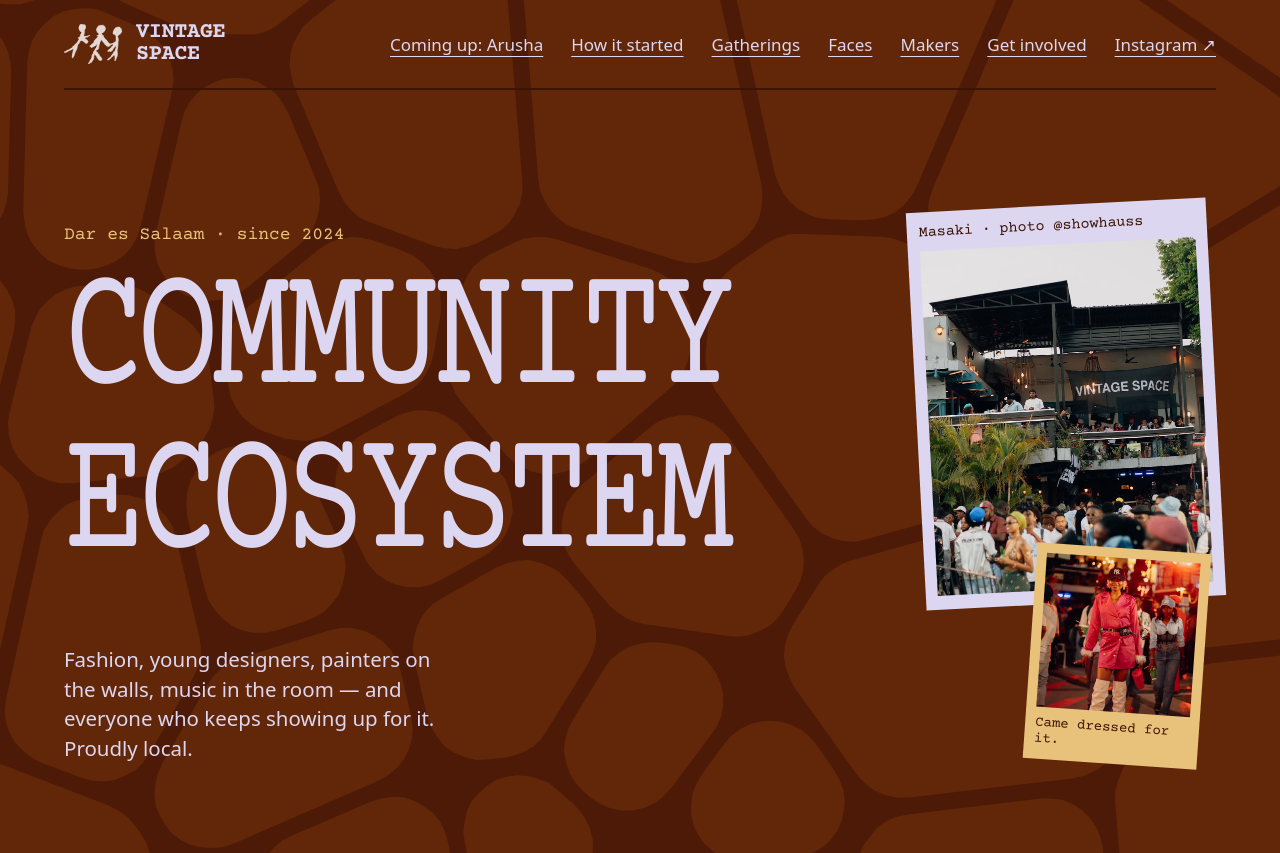
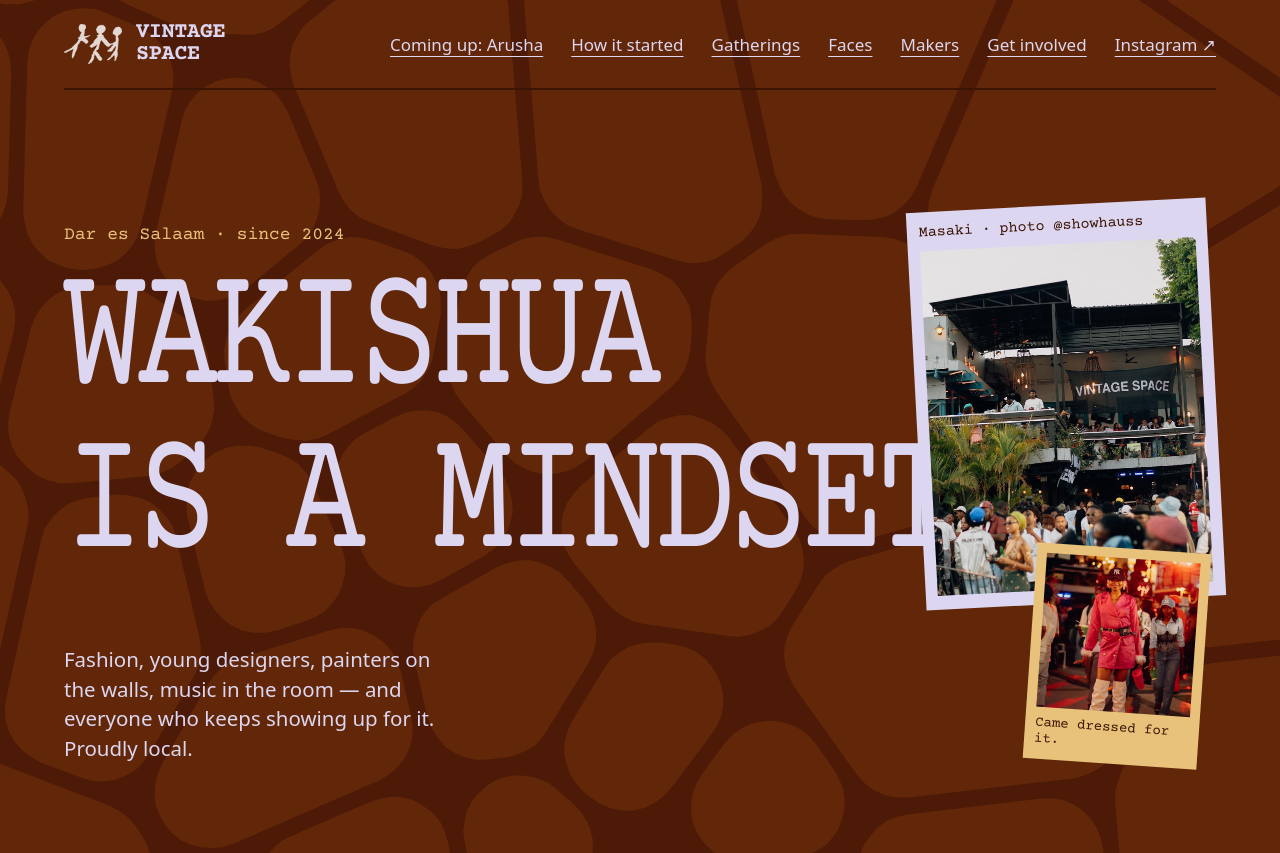
Before and after one commit to Raheemcodesfr/Vintage-Space---Website-project, a plain HTML site: page index.html in a window 1280 px wide. Shown: the top 853 px of the page. Drawn offline with nearby package versions, Linux system fonts and the light colour scheme; a web font is replaced by a local one.

Commit message:
Update index.html

```diff
--- a/index.html
+++ b/index.html
@@ -84,8 +84,8 @@ figcaption{font-family:'Courier Prime',monospace;font-size:15px}
     <div style="flex:999 1 560px;min-inline-size:0">
       <p class="eyebrow" style="margin-block-end:56px">Dar es Salaam · since 2024</p>
       <h1 class="type" style="margin:0;font-weight:400;font-size:clamp(56px,10.5vw,168px);line-height:.92;letter-spacing:-.05em">
-        <span class="tall">COMMUNITY</span>
-        <span class="tall">ECOSYSTEM</span>
+        <span class="tall">WAKISHUA</span>
+        <span class="tall">IS A MINDSET</span>
       </h1>
       <p style="margin:56px 0 0;max-inline-size:34ch;font-size:clamp(19px,1.6vw,23px);line-height:1.45">Fashion, young designers, painters on the walls, music in the room — and everyone who keeps showing up for it. Proudly local.</p>
     </div>
```
